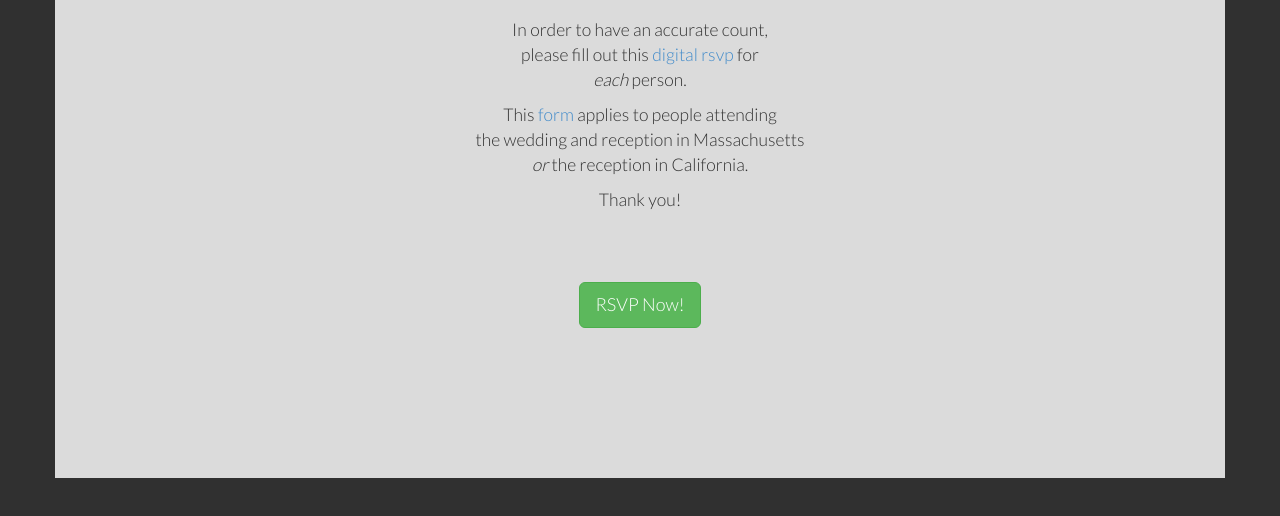
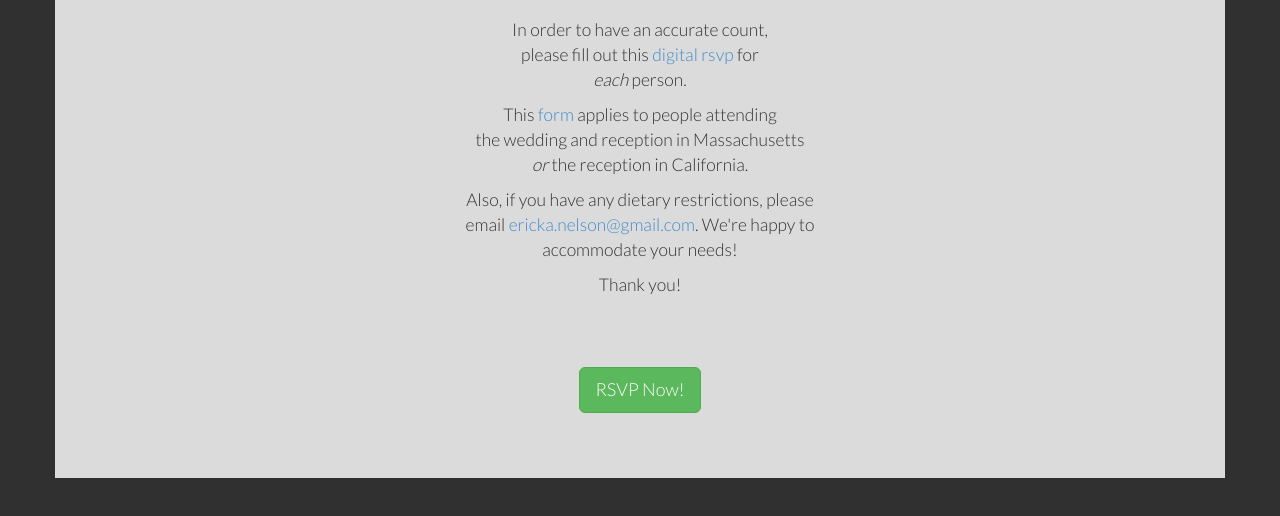
Before and after one commit to amajor/jackandericka, a plain HTML site: page rsvp.html in a window 1280 px wide. Shown: the part 172-688 px from the top of the page. Drawn offline with Linux system fonts and the light colour scheme.

Commit message:
Add note about dietary restrictions.

```diff
--- a/rsvp.html
+++ b/rsvp.html
@@ -51,6 +51,7 @@
         <div class="content col-md-4 col-md-offset-4">
           <p>In order to have an accurate count,<br/>please fill out this <a href="form.html">digital rsvp</a> for<br/><em>each</em> person.</p>
           <p>This <a href="form.html">form</a> applies to people attending<br/>the wedding and reception in Massachusetts<br/><em>or</em> the reception in California.</p>
+          <p>Also, if you have any dietary restrictions, please email <a href="mailto:ericka.nelson@gmail.com">ericka.nelson@gmail.com</a>. We're happy to accommodate your needs!</p>
           <p>Thank you!</p>
         </div>
       </div>
```
